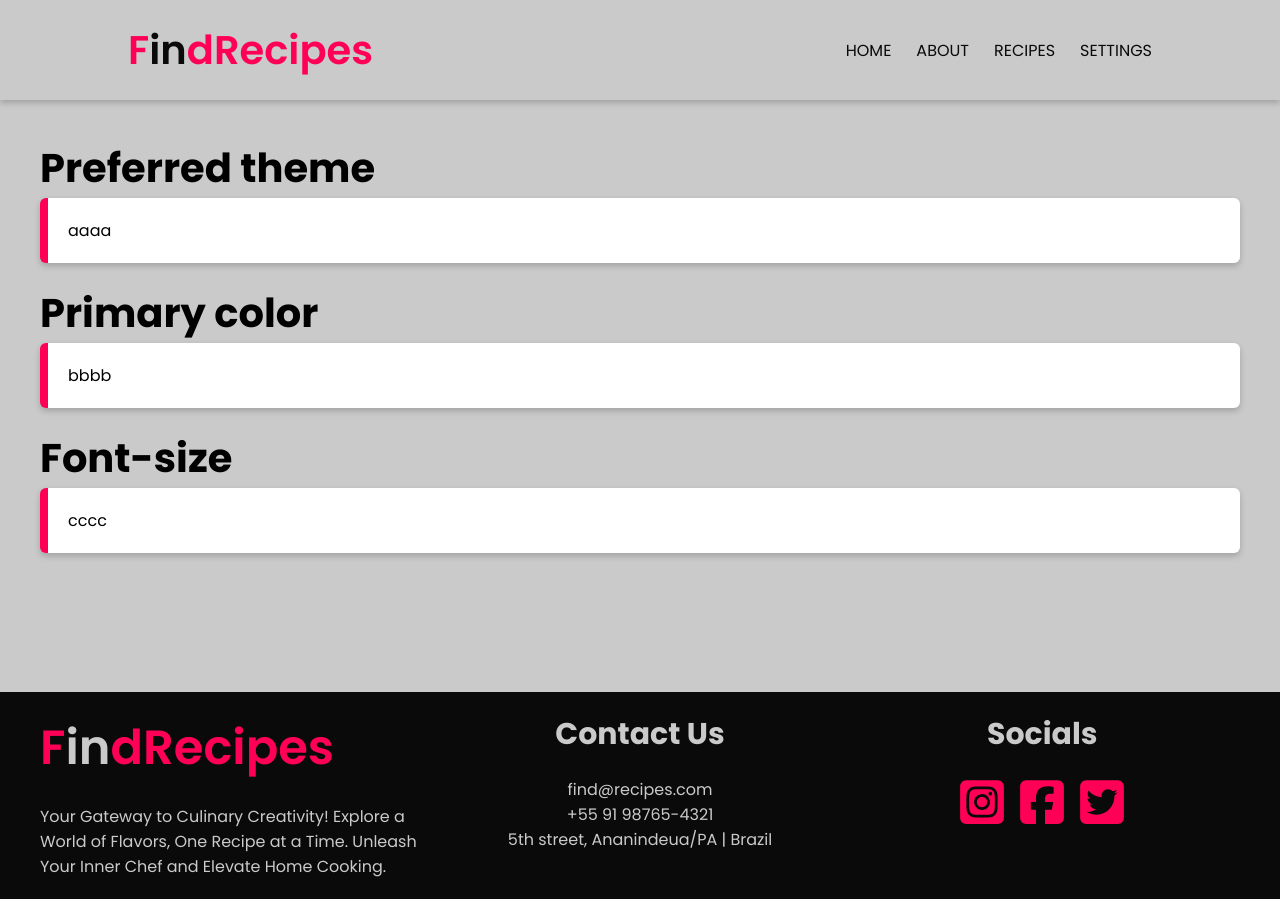
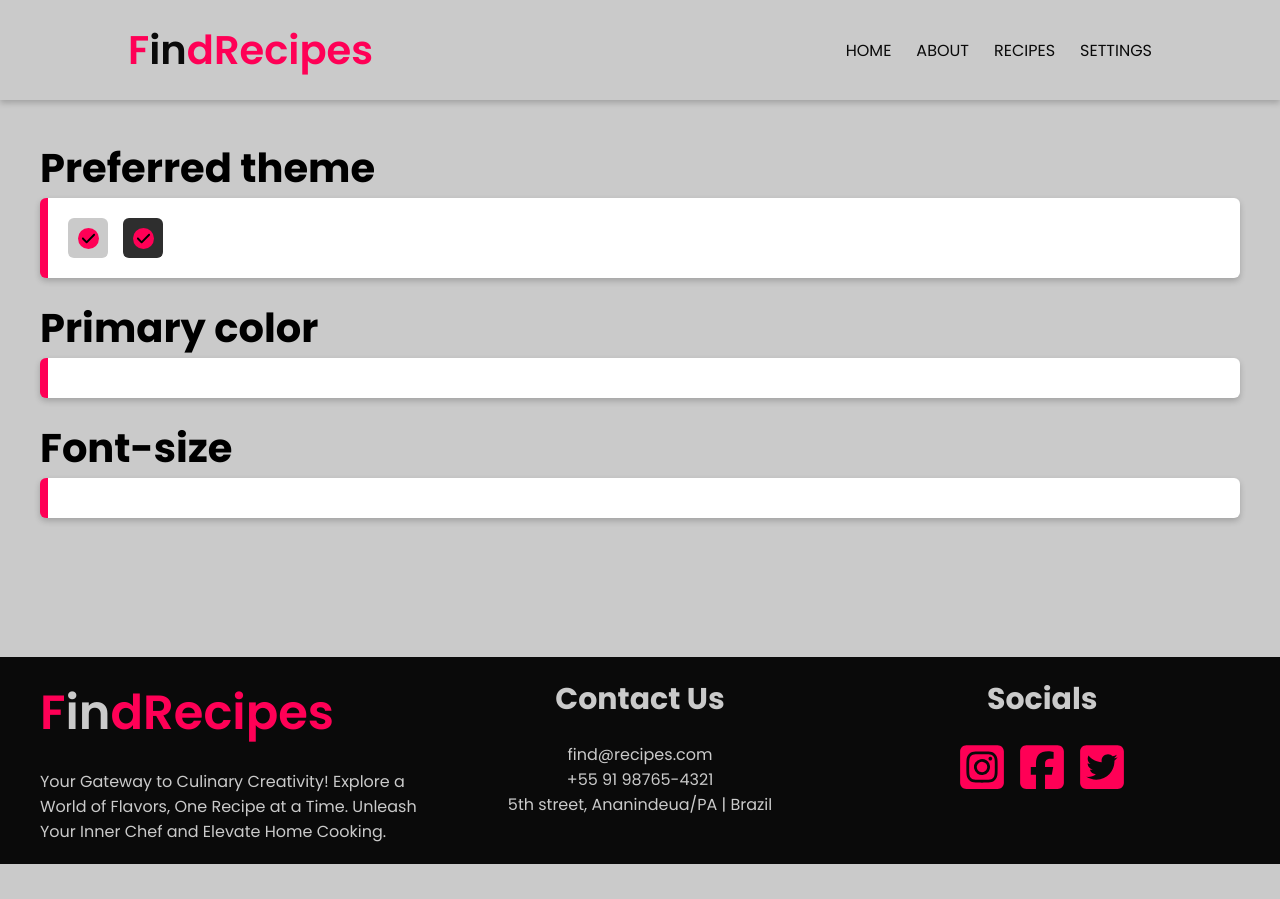
Before and after one commit to ecpieritz/find-recipes, a React (Create React App) app: page /settings in a window 1280 px wide. After the commit the page ends 864 px from the top, so only its background shows below. Built offline with nearby package versions, Linux system fonts and the light colour scheme.

Commit message:
Added preferred theme options

```diff
--- a/src/pages/Settings.js
+++ b/src/pages/Settings.js
@@ -1,19 +1,33 @@
 import React from "react";
+import { FontAwesomeIcon } from "@fortawesome/react-fontawesome";
+import { faCheck } from "@fortawesome/free-solid-svg-icons";
 
 function Settings() {
   return (
     <div className="fr-settings section">
       <h2>Preferred theme</h2>
       <div className="fr-settings__options-container">
-        aaaa
+        <div className="fr-settings__options-container__option">
+          <div className="check light">
+            <FontAwesomeIcon icon={faCheck} />
+          </div>
+          <div className="check dark">
+            <FontAwesomeIcon icon={faCheck} />
+          </div>
+
+        </div>
       </div>
       <h2>Primary color</h2>
       <div className="fr-settings__options-container">
-        bbbb
+        <div className="fr-settings__options-container__option">
+
+        </div>
       </div>
       <h2>Font-size</h2>
       <div className="fr-settings__options-container">
-        cccc
+        <div className="fr-settings__options-container__option">
+
+        </div>
       </div>
     </div>
   );
--- a/src/scss/abstracts/variables.scss
+++ b/src/scss/abstracts/variables.scss
@@ -1,5 +1,7 @@
-$fr-bg: #cacaca;
-$fr-bg-lg: #ffffff;
+$fr-light: #cacaca;
+$fr-light-lg: #ffffff;
+$fr-dark: #2e2e2e;
+$fr-dark-lg: #494949;
 $fr-shadow: rgba(0, 0, 0, .2);
 $fr-pink: #ff0056;
 $fr-pink-dk: #b6023e;
@@ -14,3 +16,5 @@ $fr-text-lg: #575757;
 $fr-animation-speed: 1;
 $fr-primary: $fr-pink;
 $fr-primary-dk: $fr-pink-dk;
+$fr-bg: $fr-light;
+$fr-bg-lg: $fr-light-lg;
--- a/src/scss/components/settings.scss
+++ b/src/scss/components/settings.scss
@@ -10,5 +10,35 @@
     margin-bottom: 20px;
     box-shadow: 0 3px 6px $fr-shadow;
     border-left: 8px solid $fr-primary;
+
+    &__option{
+      display: flex;
+      flex-direction: row;
+      gap: 15px;
+
+      .check{
+        display: flex;
+        flex-direction: row;
+        justify-content: center;
+        align-items: center;
+        width: 40px;
+        height: 40px;
+        border-radius: 6px;
+        svg{
+          background-color: $fr-primary;
+          width: 15px;
+          height: 15px;
+          padding: 3px;
+          border-radius: 50%;
+        }
+
+        &.light{
+          background-color: $fr-light;
+        }
+        &.dark{
+          background-color: $fr-dark;
+        }
+      }
+    }
   }
 }
```
